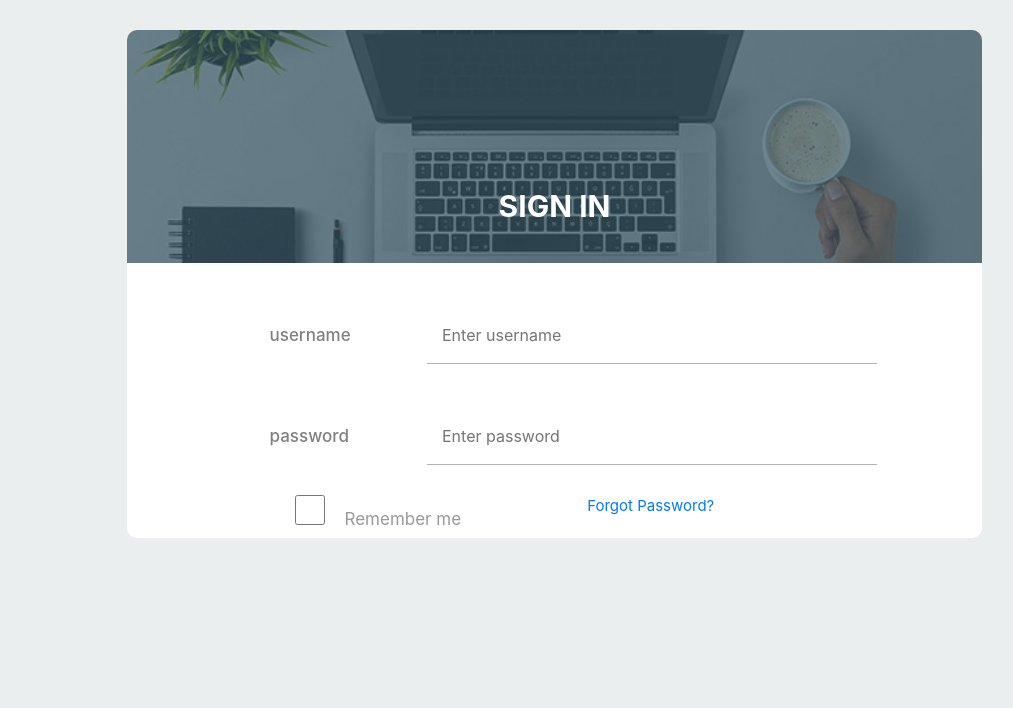
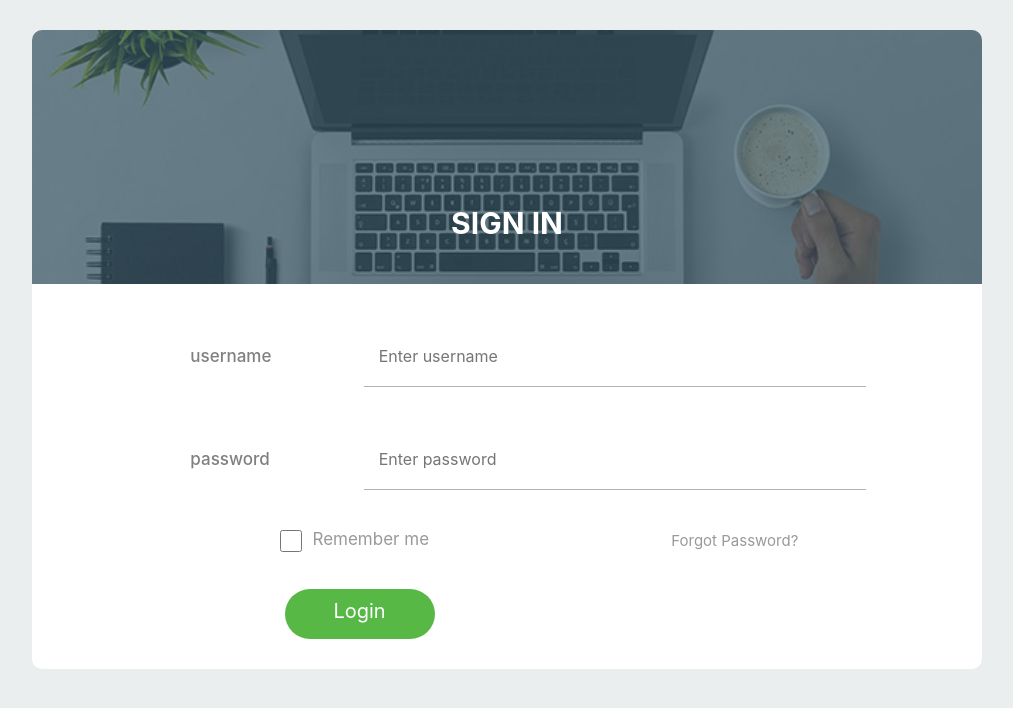
Before and after one commit to alaaEbrahem/React-Project, a React (Create React App) app: page /login in a window 1280 px wide. Shown: the top 708 px of the page, without its empty margins (133-1146 px from the left). Built offline with nearby package versions, Linux system fonts and the light colour scheme.

Commit message:
login form

```diff
--- a/src/components/Login/Login.js
+++ b/src/components/Login/Login.js
@@ -8,7 +8,7 @@ class Login extends React.Component {
         return (
 <div className="container mt-5">
 <div className="row">
-<div className="col-sm-5 col-10 offset-1 col-lg-9 offset-sm-2 login-form">
+<div className="col-sm-5 col-10 offset-1 col-md-10 offset-sm-1 login-form">
 <div className="row">
 <div className="col-12 login-form__banner">
 <div className="col-auto">
@@ -35,24 +35,26 @@ class Login extends React.Component {
 <div className="row"></div>
 <div className="row"></div>
 </div>
-
 </div>
-<div className=" offset-2 row">
-<div className="col-5">
-<input class="input-checkbox" id="ckb1" type="checkbox" name="remember-me"/>
-<label class="label-checkbox" for="ckb1">Remember me</label>
+<div className=" offset-lg-2 mt-3 row">
+<div className="offset-lg-1 col-sm-5 checkbox-container">
+<input class="checkbox-container__input" id="ckb1" type="checkbox" name="remember-me"/>
+<label class="checkbox-container__label ml-3" for="ckb1">Remember me</label>
 </div>
-<div className="col-4">
+<div className="offset-1 col-sm-12  col-md-4">
 <a href="#" class="txt1"> Forgot Password?</a>
 </div>
 </div>
-<div className="row"></div>
+<div className="row">
+<div className="col-5 offset-md-3 mt-5 mb-5">
+<button className="button pb-2">Login</button>
+</div>
+</div>
+</div>
 </div>
 </div>
 
-</div>
-
-            );
-        }
-    }
+ );
+ }
+}
     export default Login;
--- a/src/components/Login/Login.scss
+++ b/src/components/Login/Login.scss
@@ -49,21 +49,46 @@ body{
     font-size: 1.6rem;
     color: #555555;
     border: none;
+    outline: none;
     padding-bottom: 3%;
     border-bottom: 1px solid #b2b2b2;
 }
 }
-.label-checkbox{
-    margin-left: 2rem;
-      font-size: 1.7rem;
-      color: #999999;
-      cursor: pointer;
+.checkbox-container{
+    &__input{
+        width: 2.2rem;
+        height: 2.2rem;
+        cursor: pointer;
+    }
+    &__label{
+        line-height: 1.8rem;
+        font-size: 1.7rem;
+        color: #999999;
+        cursor: pointer;
+        position: absolute;
+    }
+}
+.txt1{
 
+    font-size: 1.5rem;
+    line-height: 1.4;
+    color: #999999;
+    &:hover{
+        text-decoration: none;
+        color: #57b846;
+    }
 }
-
-    input[type="checkbox"]{
-        width: 30px; /*Desired width*/
-        height: 30px; /*Desired height*/
-        cursor: pointer;
-
-      };
+.button{
+    -webkit-justify-content: center;
+    min-width: 15rem;
+    height: 5rem;
+    background-color: #57b846;
+    border-radius: 30px;
+    font-size: 2rem;
+    color: #fff;
+    border: none;
+    outline: none;
+    &:hover{
+        background-color: black;
+    }
+}
```
